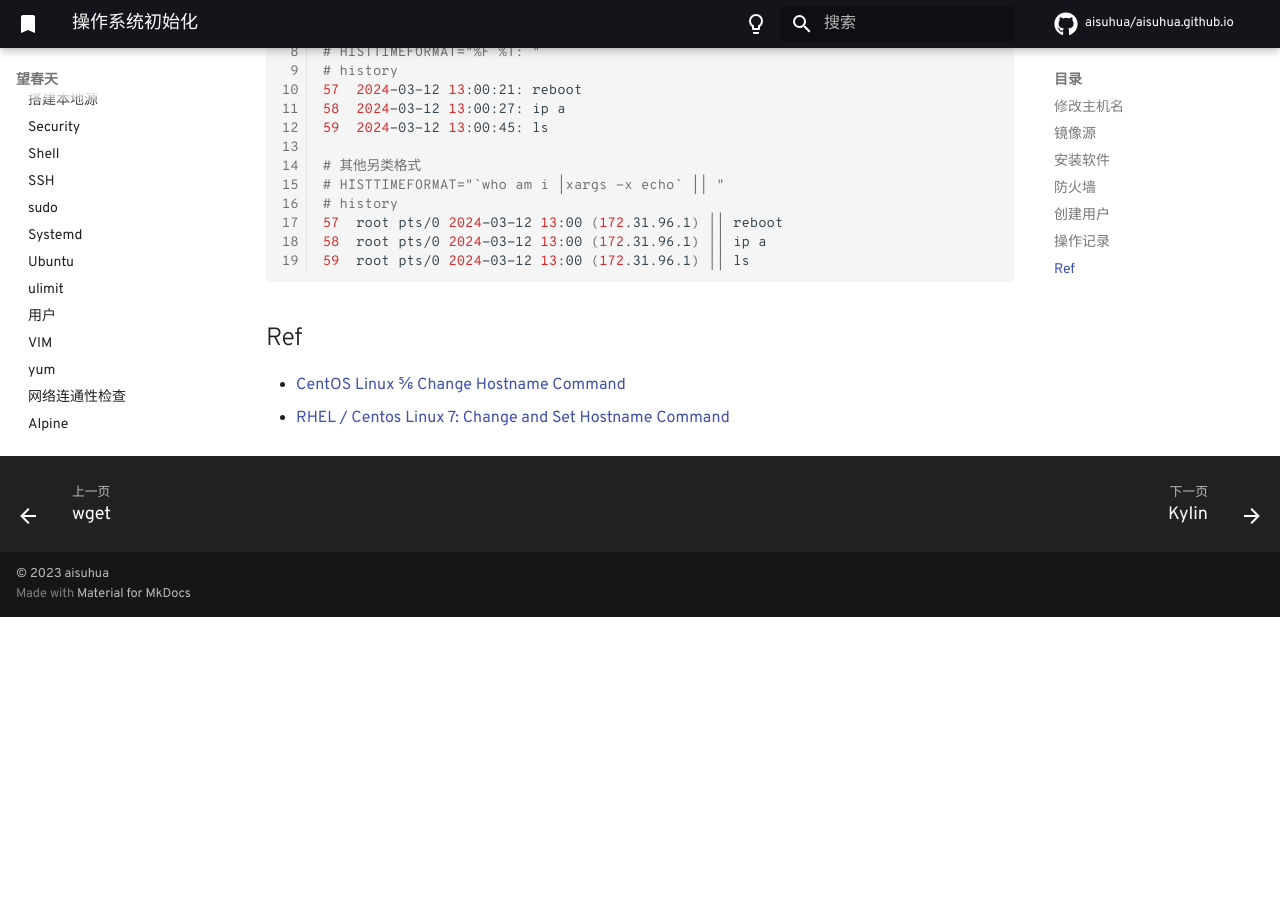
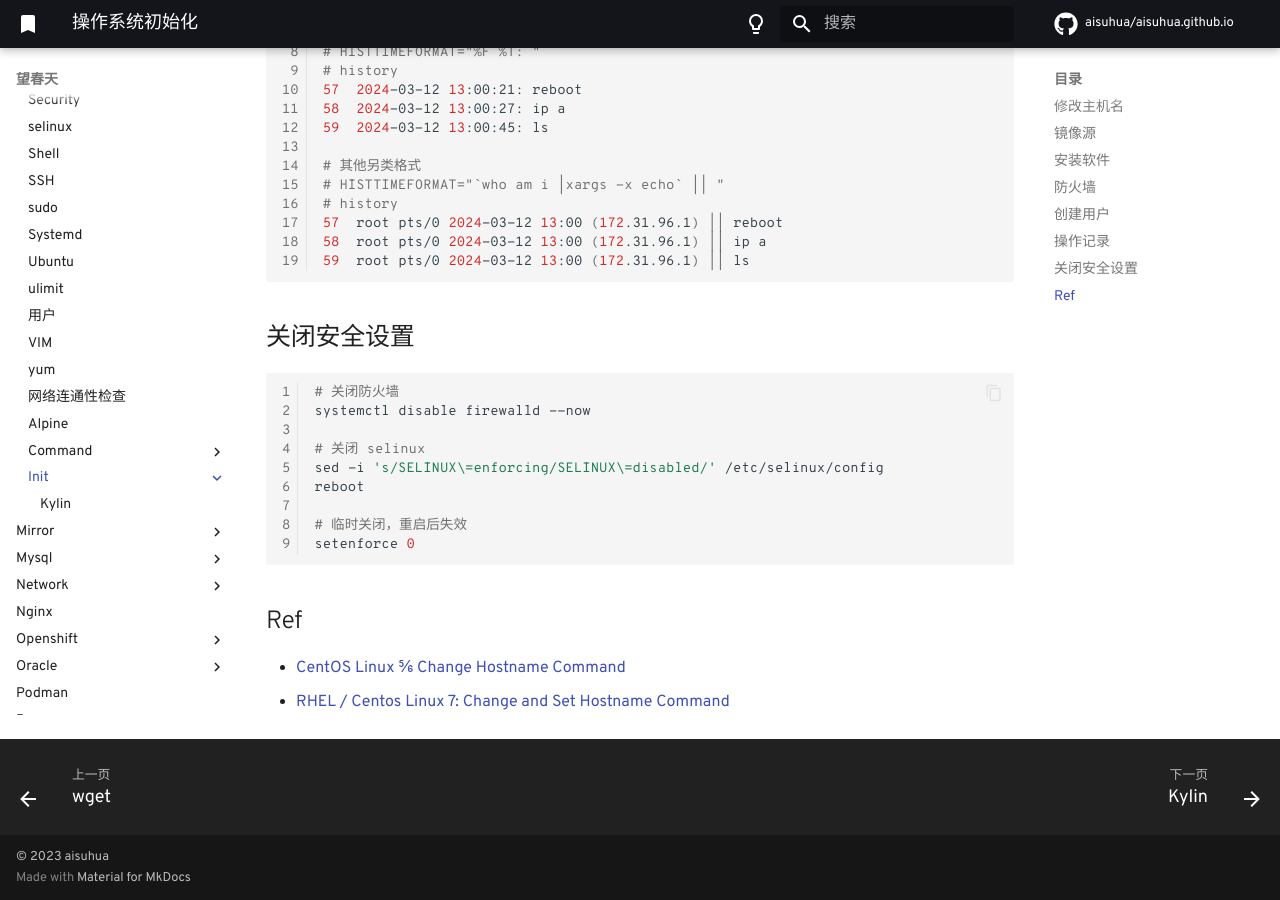
Before and after one commit to aisuhua/aisuhua.github.io, an MkDocs documentation site: the page built from docs/linux/init/README.md, in a window 1280 px wide and 900 px high, scrolled down 2433 px. Built offline with MkDocs 1.6.1 and Material for MkDocs 9.7.7, drawn with Linux system fonts in a browser that asks for light colours; comment, search, counter and statistics services are not loaded; before the commit the page ends 3050 px from its top, so only the background shows below that.

Commit message:
history.md README.md

````diff
--- a/docs/linux/init/README.md
+++ b/docs/linux/init/README.md
@@ -130,6 +130,20 @@ echo "bakroot02   ALL=(ALL)       NOPASSWD: ALL" >> /etc/sudoers
 59  root pts/0 2024-03-12 13:00 (172.31.96.1) || ls
 ```
 
+## 关闭安全设置
+
+```sh
+# 关闭防火墙
+systemctl disable firewalld --now
+
+# 关闭 selinux
+sed -i 's/SELINUX\=enforcing/SELINUX\=disabled/' /etc/selinux/config
+reboot
+
+# 临时关闭，重启后失效
+setenforce 0
+```
+
 
 ## Ref
 
````
Also changed, not shown: docs/linux/selinux.md (added, +6 -0 lines).
